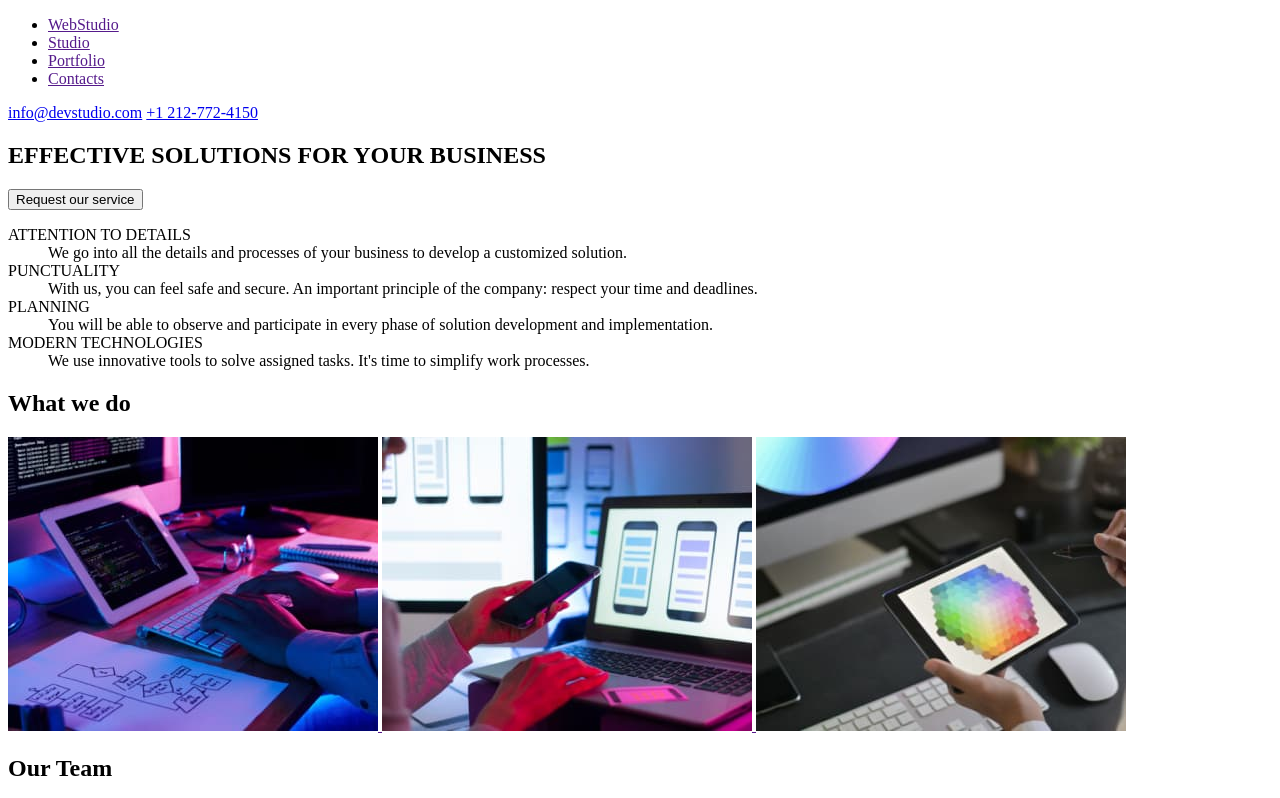
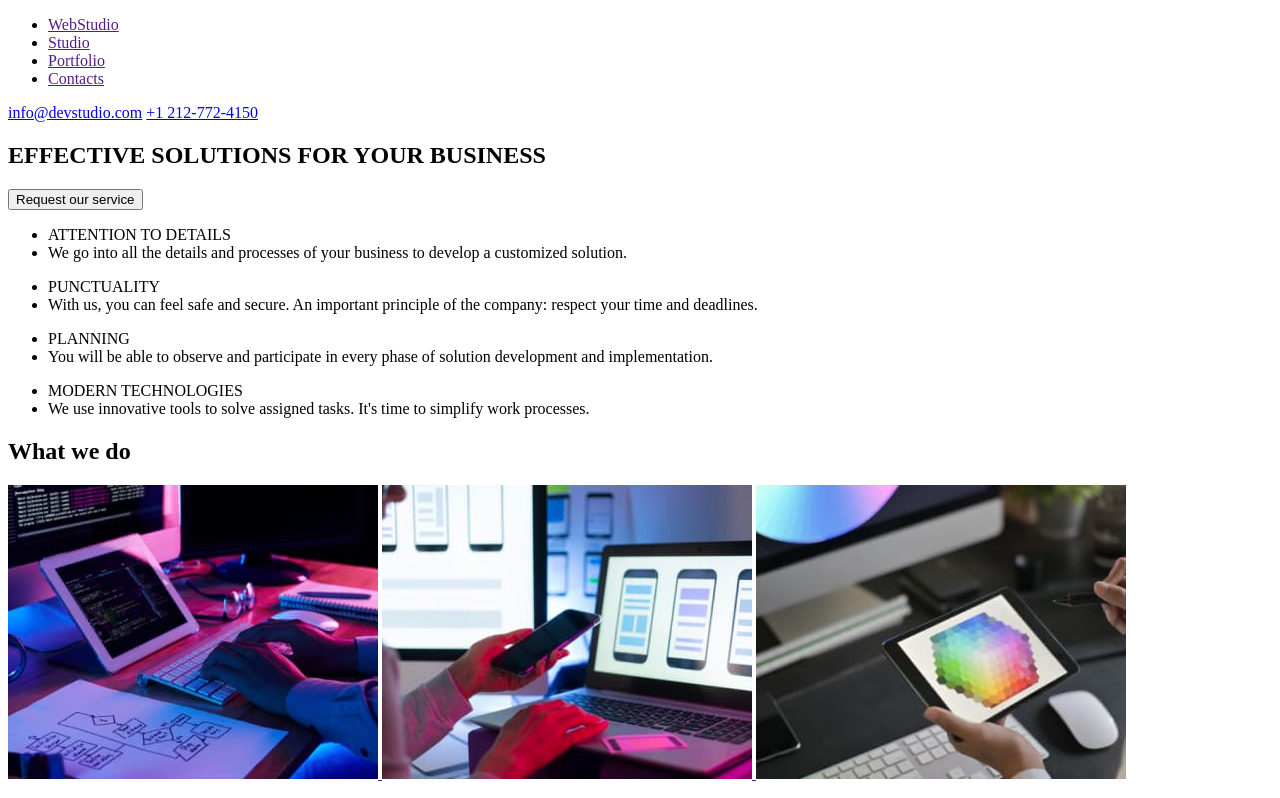
Before and after one commit to Githubuser289/goit-markup-hw-01, a plain HTML site: page index.html in a window 1280 px wide. Shown: the top 798 px of the page. Drawn offline with Linux system fonts and the light colour scheme.

Commit message:
revizuire1
revizuire conform precizarilor mentorului

```diff
--- a/index.html
+++ b/index.html
@@ -28,19 +28,23 @@
         </section>
 
         <div>
-            <dl>
-                <dt>ATTENTION TO DETAILS</dt>
-                <dd>We go into all the details and processes of your business to develop a customized solution.</dd>
+            <ul>
+                <li>ATTENTION TO DETAILS</li>
+                <li>We go into all the details and processes of your business to develop a customized solution.</li>
+            </ul>
+            <ul>
+                <li>PUNCTUALITY</li>
+                <li>With us, you can feel safe and secure. An important principle of the company: respect your time and deadlines.</li>
+            </ul>
+            <ul>
+                <li>PLANNING</li>
+                <li>You will be able to observe and participate in every phase of solution development and implementation.</li>
+            </ul>
+            <ul>
+                <li>MODERN TECHNOLOGIES</li>
+                <li>We use innovative tools to solve assigned tasks. It's time to simplify work processes.</li>
+            </ul>
 
-                <dt>PUNCTUALITY</dt>
-                <dd>With us, you can feel safe and secure. An important principle of the company: respect your time and deadlines.</dd>
-
-                <dt>PLANNING</dt>
-                <dd>You will be able to observe and participate in every phase of solution development and implementation.</dd>
-
-                <dt>MODERN TECHNOLOGIES</dt>
-                <dd>We use innovative tools to solve assigned tasks. It's time to simplify work processes.</dd>
-            </dl>
         </div>
 
         <section>
@@ -79,13 +83,16 @@
     </main>
 
     <footer>
-        <a href="">WebStudio</a>
+        <ul>
+            <li> <a href="">WebStudio</a> </li>
 
-        <address>695 Park Ave, NY 10065, USA</address>
+            <li> <address>695 Park Ave, NY 10065, USA</address> </li>
 
-        <a href="mailto:info@devstudio.com">info@devstudio.com</a>
-        <br>
-        <a href="tel:+1212-772-4150">+1 212-772-4150</a>
+            <li> <a href="mailto:info@devstudio.com">info@devstudio.com</a> </li>
+
+            <li> <a href="tel:+1212-772-4150">+1 212-772-4150</a> </li>
+        </ul>
+
     </footer>
 </body>
 </html>
```
